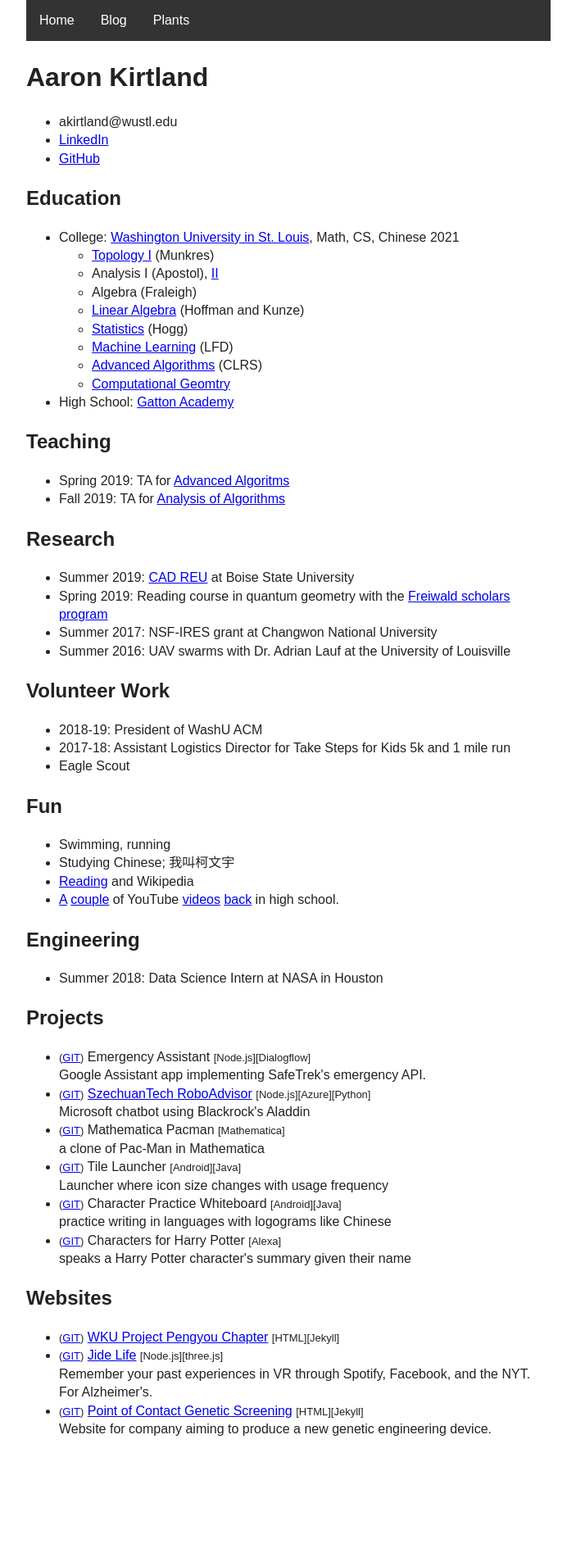
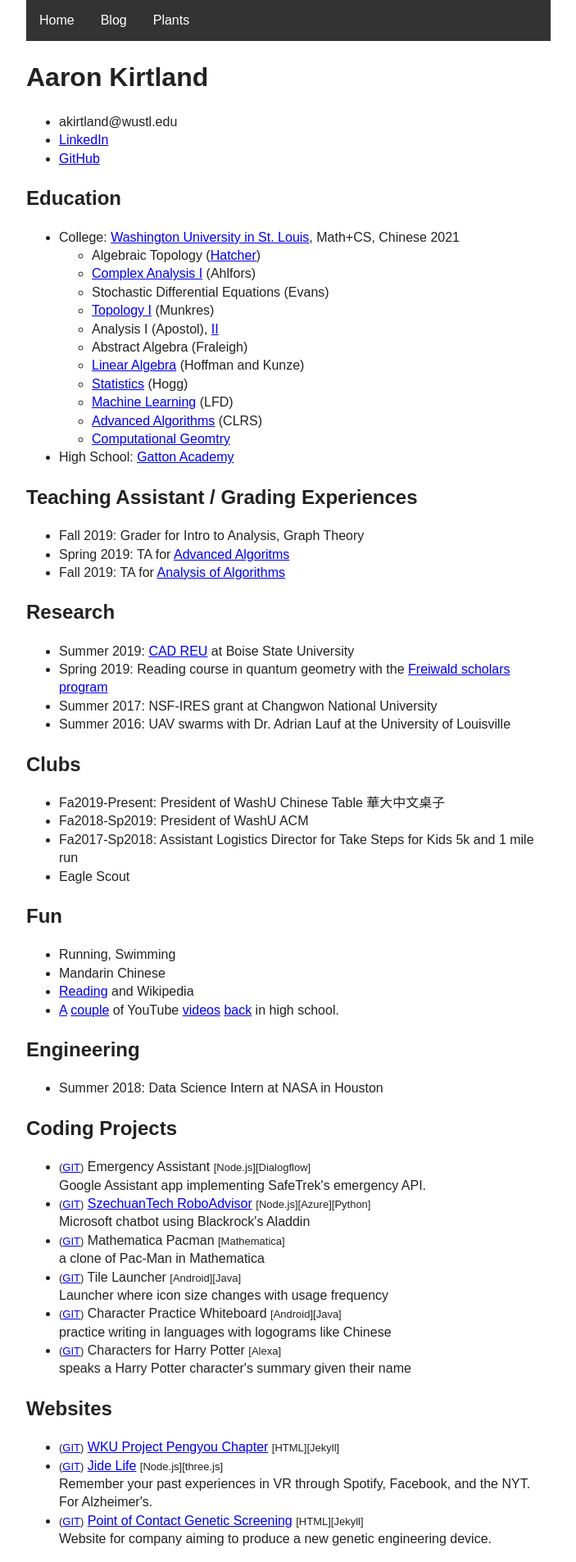
Before and after one commit to atkirtland/atkirtland.github.io, a Jekyll site: the page built from index.html, in a window 1280 px wide. Shown: the whole page at 82% size, without its empty margins (288-991 px from the left). Built offline with Jekyll 4.4.1, drawn with Linux system fonts in a browser that asks for light colours; before the commit the page ends 1771 px from its top, so only the background shows below that.

Commit message:
fa2019 update

```diff
--- a/index.html
+++ b/index.html
@@ -29,11 +29,14 @@
     Education
   </h2>
   <ul>
-    <li>College: <a href="https://wustl.edu/">Washington University in St. Louis</a>, Math, CS, Chinese 2021
+    <li>College: <a href="https://wustl.edu/">Washington University in St. Louis</a>, Math+CS, Chinese 2021
       <ul>
+        <li>Algebraic Topology (<a href="http://pi.math.cornell.edu/~hatcher/AT/ATpage.html">Hatcher</a>)</li>
+        <li><a href="https://www.math.wustl.edu/~xtang/Fall2019-complex.html">Complex Analysis I</a> (Ahlfors)</li>
+        <li>Stochastic Differential Equations (Evans)</li>
         <li><a href="https://docs.google.com/document/d/1ZeCDC_zpEsvKzCl9K2c2ZAhwXlnqMtJ5EZVzWWXFLrQ/edit">Topology I</a> (Munkres)</li>
         <li>Analysis I (Apostol), <a href="https://www.math.wustl.edu/~yasha/teaching/2019s/lebesgue/">II</a></li>
-        <li>Algebra (Fraleigh)</li>
+        <li>Abstract Algebra (Fraleigh)</li>
         <li><a href="https://www.math.wustl.edu/~chi/math429.html">Linear Algebra</a> (Hoffman and Kunze)</li>
         <li><a href="https://www.math.wustl.edu/~likai/math494.html">Statistics</a> (Hogg)</li>
         <li><a href="https://www.cse.wustl.edu/~sanmay/teaching/cse417-spring19/">Machine Learning</a> (LFD)</li>
@@ -45,9 +48,10 @@
   </ul>
 
   <h2>
-    Teaching
+    Teaching Assistant / Grading Experiences
   </h2>
   <ul>
+    <li>Fall 2019: Grader for Intro to Analysis, Graph Theory</li>
     <li>Spring 2019: TA for <a href="https://classes.engineering.wustl.edu/cse541t/">Advanced Algoritms</a></li>
     <li>Fall 2019: TA for <a href="https://classes.engineering.wustl.edu/cse347/web/">Analysis of Algorithms</a></li>
   </ul>
@@ -63,11 +67,12 @@
   </ul>
 
   <h2>
-    Volunteer Work
+    Clubs
   </h2>
   <ul>
-    <li>2018-19: President of WashU ACM</li>
-    <li>2017-18: Assistant Logistics Director for Take Steps for Kids 5k and 1 mile run</li>
+    <li>Fa2019-Present: President of WashU Chinese Table 華大中文桌子</li>
+    <li>Fa2018-Sp2019: President of WashU ACM</li>
+    <li>Fa2017-Sp2018: Assistant Logistics Director for Take Steps for Kids 5k and 1 mile run</li>
     <li>Eagle Scout</li>
   </ul>
 
@@ -75,8 +80,8 @@
     Fun
   </h2>
   <ul>
-    <li>Swimming, running</li>
-    <li>Studying Chinese; 我叫柯文宇</li>
+    <li>Running, Swimming</li>
+    <li>Mandarin Chinese</li>
     <li><a href="https://www.goodreads.com/user/show/72594721-aaron">Reading</a> and Wikipedia</li>
     <li><a href="https://www.youtube.com/watch?v=8ytIveHX9p4&list=LLiEYg9AwH02zBI3llEsD5HQ&index=3&t=0s">A</a> <a href="https://www.youtube.com/watch?v=7Sx8M6eExTA">couple</a> of YouTube <a href="https://www.youtube.com/watch?v=Xb7vkvq8Eys">videos</a> <a href="https://www.youtube.com/user/GandalfTheGreyTV/featured">back</a> in high school.</li>
   </ul>
@@ -89,7 +94,7 @@
     <li>Summer 2018: Data Science Intern at NASA in Houston</li>
   </ul>
 
-  <h2>Projects</h2>
+  <h2>Coding Projects</h2>
   <ul>
     {% include project.html link="https://github.com/atkirtland/safetrek-dialogflow" title="Emergency Assistant" tags="[Node.js][Dialogflow]" description="Google Assistant app implementing SafeTrek's emergency API." %}
     {% include project.html link="https://github.com/jamesylgan/szechuantech" title='<a href="https://devpost.com/software/szechuantech">SzechuanTech RoboAdvisor</a>' tags="[Node.js][Azure][Python]" description="Microsoft chatbot using Blackrock's Aladdin" %}
```
